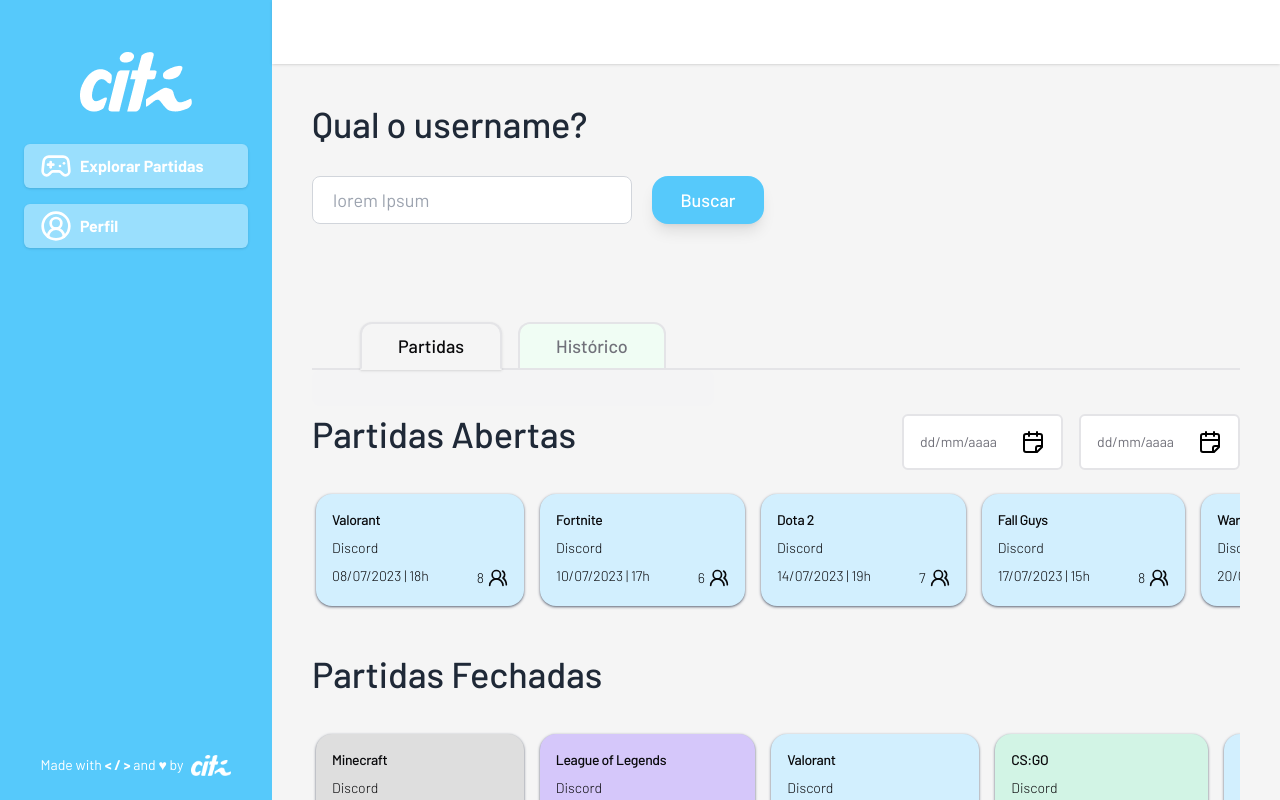
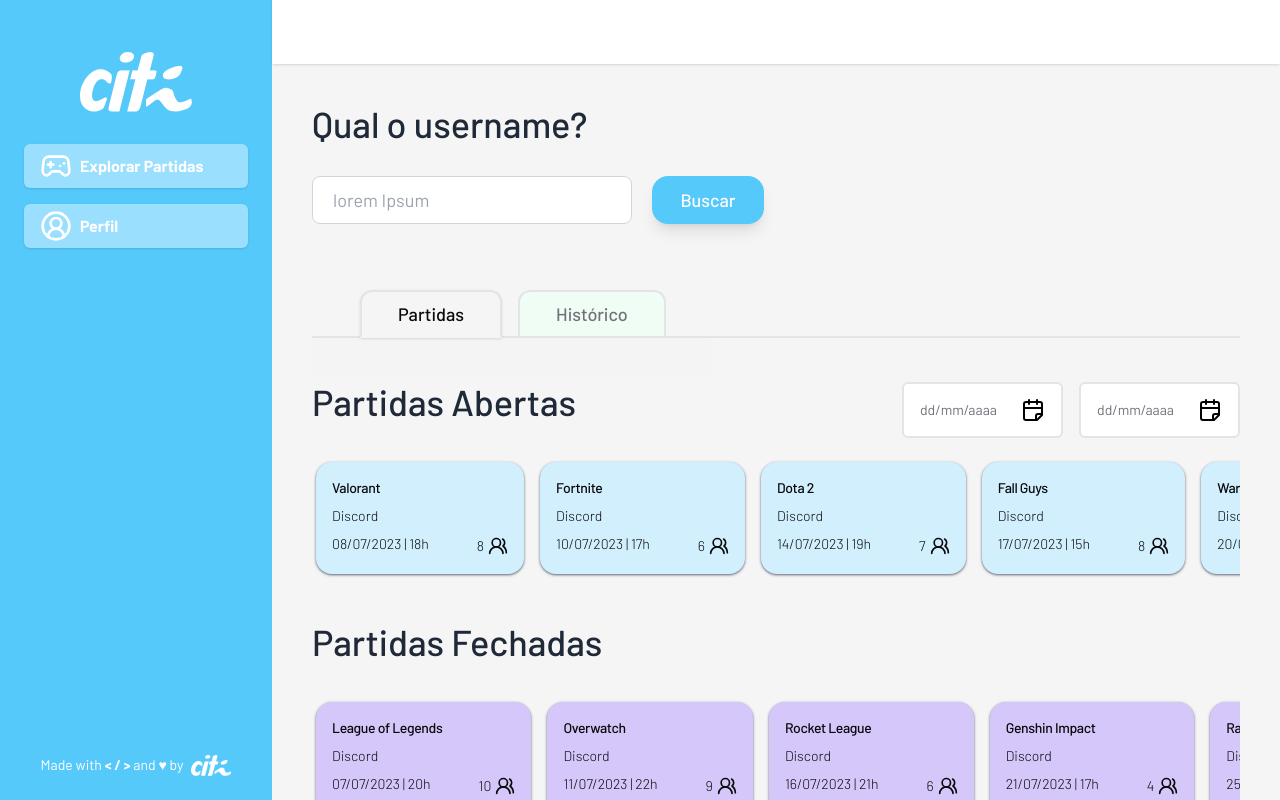
Before and after one commit to citi-onboarding/pta-boilerplate, a Next.js app in the folder client/: page /Profile in a window 1280 px wide. Built offline with nearby package versions, Linux system fonts and the light colour scheme.

Commit message:
Fixed MatchBox Filter and Tabs height

```diff
--- a/client/src/app/Profile/page.tsx
+++ b/client/src/app/Profile/page.tsx
@@ -52,7 +52,7 @@
             <Topbar backArrow={false}/>
             <div className="flex flex-col justify-start p-10 h-[calc(100vh-64px)] overflow-y-scroll">
                 <span className="text-4xl font-medium text-gray-800 mb-8">  Qual o username? </span>
-                <div className="flex flex-row gap-5 items-center mb-36">
+                <div className="flex flex-row gap-5 items-center mb-28">
                     <input className="w-80 h-12 rounded-lg px-5 bg-white text-gray-500 border border-gray-300 placeholder:text-lg focus:outline-none focus:border-backgroundSidebar focus:bg-backgroundSidebar/20 hover:border-gray-400" placeholder="lorem Ipsum" />
                     <Button onClick={handleSearch} className="w-28 h-12 bg-backgroundSidebar text-white font-medium text-lg rounded-2xl shadow-lg hover:bg-[#1fb8f9]">Buscar</Button>
                 </div>
@@ -133,7 +133,7 @@
                                                 <span className="font-medium text-2xl">Não há partidas</span>
                                             </div>
                                         ) : (
-                                            matches.filter((match) => match.status === 'full' || 'joinable').map((match, index) => (
+                                            matches.filter((match) => match.status === 'full').map((match, index) => (
                                                 <MatchCard
                                                     key={index}
                                                     gameName={match.gameName}
```
